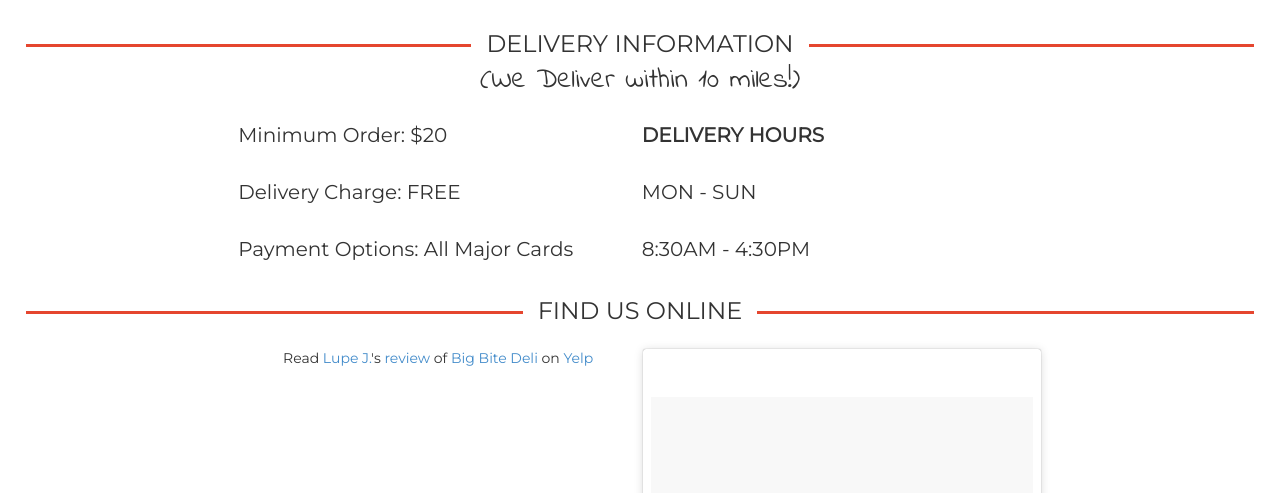
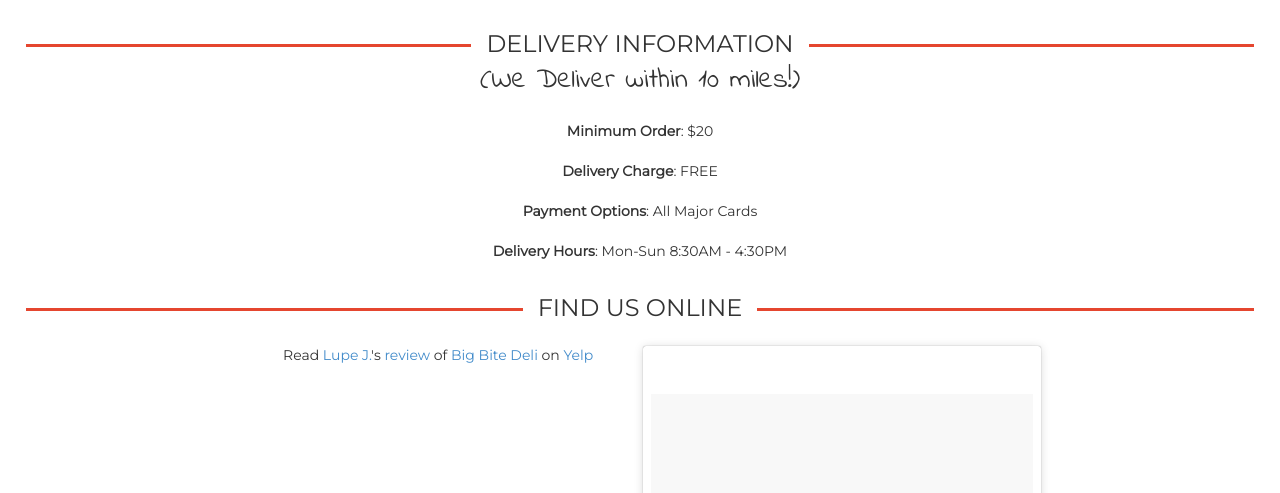
Before and after one commit to shlan/bigbite, a website: page static/index.html in a window 1280 px wide. Shown: the part 1357-1850 px from the top of the page. Drawn offline with nearby package versions, Linux system fonts and the light colour scheme; a script that the page names is missing.

Commit message:
delivery info fomrat

```diff
--- a/static/index.html
+++ b/static/index.html
@@ -104,18 +104,10 @@
 
 	<div class="delivery-information">
 
-		<div class="delivery-information-left">
-			<span>Minimum Order: $20</span><br><br>
-			<span>Delivery Charge: FREE</span><br><br>
-			<span>Payment Options: All Major Cards</span>
-		</div>
-
-		<div class="delivery-information-right">
-			<strong>DELIVERY HOURS</strong><br><br>
-			<span>MON - SUN</span><br><br>
-			<span>8:30AM - 4:30PM</span>
-
-		</div>
+			<span><strong>Minimum Order</strong>: $20</span><br><br>
+			<span><strong>Delivery Charge</strong>: FREE</span><br><br>
+			<span><strong>Payment Options</strong>: All Major Cards</span><br><br>
+			<span><strong>Delivery Hours</strong>: Mon-Sun 8:30AM - 4:30PM</span>
 
 	</div>
 
```
